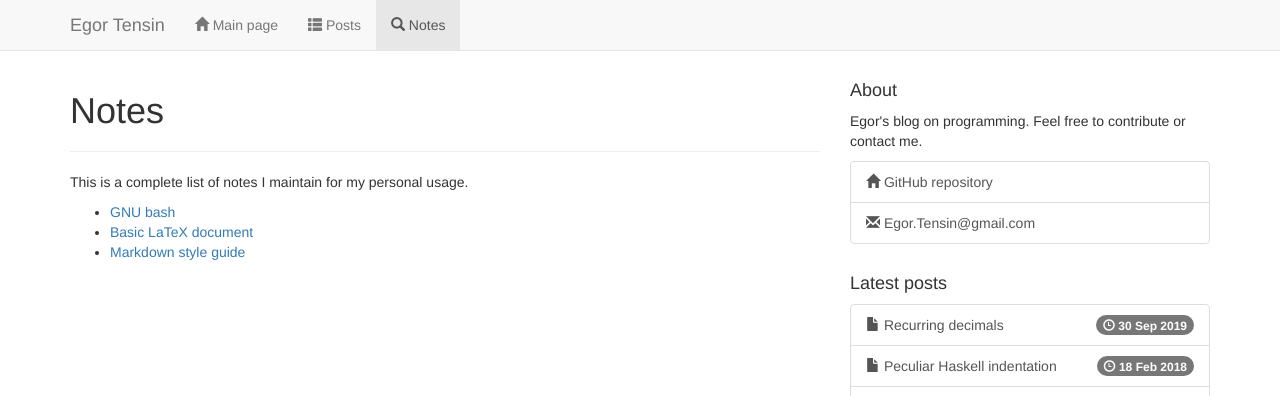
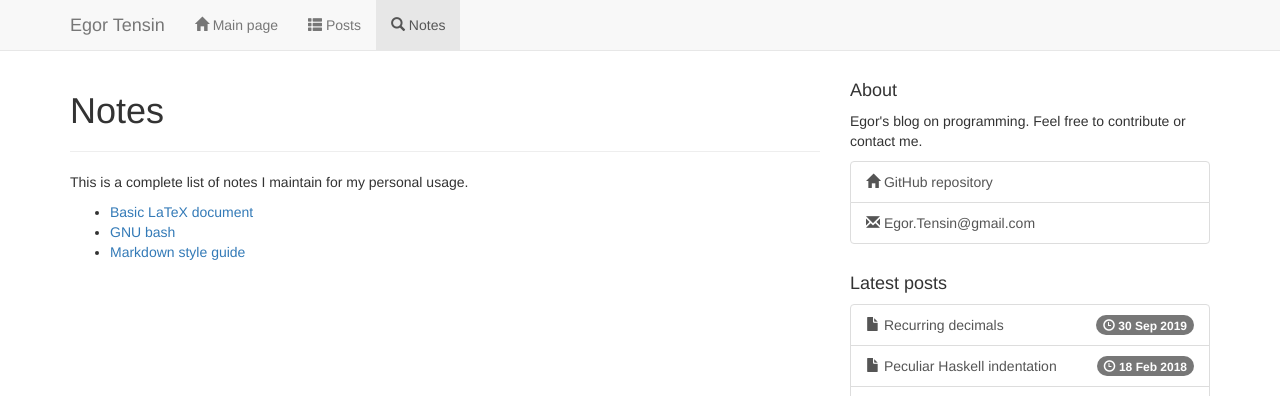
Before and after one commit to egor-tensin/jekyll-theme, a Jekyll site: the page built from notes/index.html, in a window 1280 px wide. Shown: the top 396 px of the page. Built offline with Jekyll 4.4.1, drawn with Linux system fonts in a browser that asks for light colours.

Commit message:
sort notes by title

```diff
--- a/_config.yml
+++ b/_config.yml
@@ -16,6 +16,7 @@ paginate: 10
 collections:
   notes:
     output: true
+    sort_by: title # Doesn't work?
 
 defaults:
   - scope:
--- a/notes/index.html
+++ b/notes/index.html
@@ -11,10 +11,11 @@ navbar_priority: 3
 {% if site.notes.size != 0 %}
   <p>This is a complete list of notes I maintain for my personal usage.</p>
   <ul>
-    {% for note in site.notes %}
+    {% assign note_list = site.notes | sort: 'title' %}
+    {% for note in note_list %}
       <li><a href="{{ site.baseurl }}{{ note.url }}">{{ note.title }}</a></li>
     {% endfor %}
   </ul>
 {% else %}
-  <p>No notes have been added yet.</p>
+  <p>Sorry, no notes have been added yet.</p>
 {% endif %}
```
